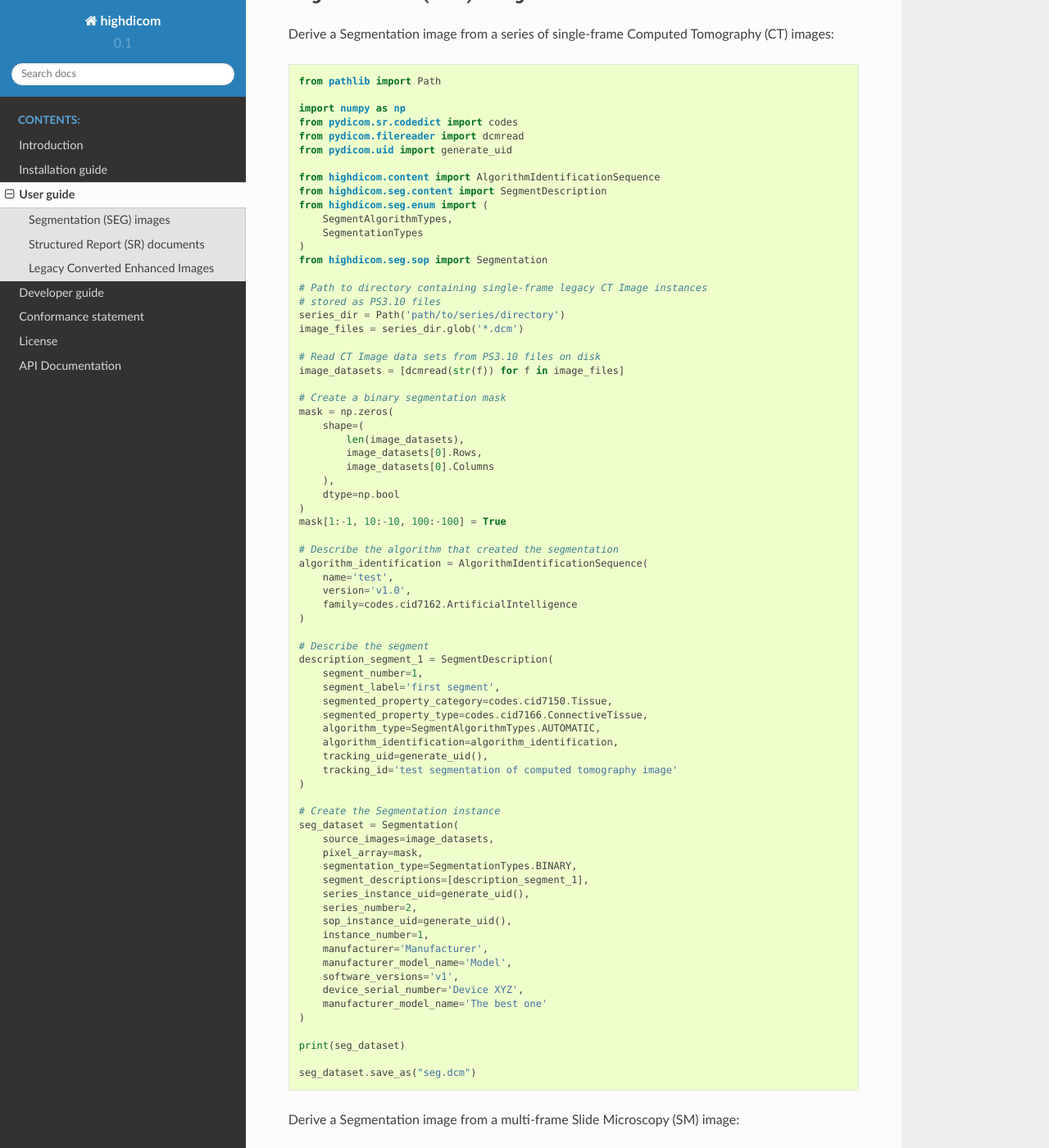
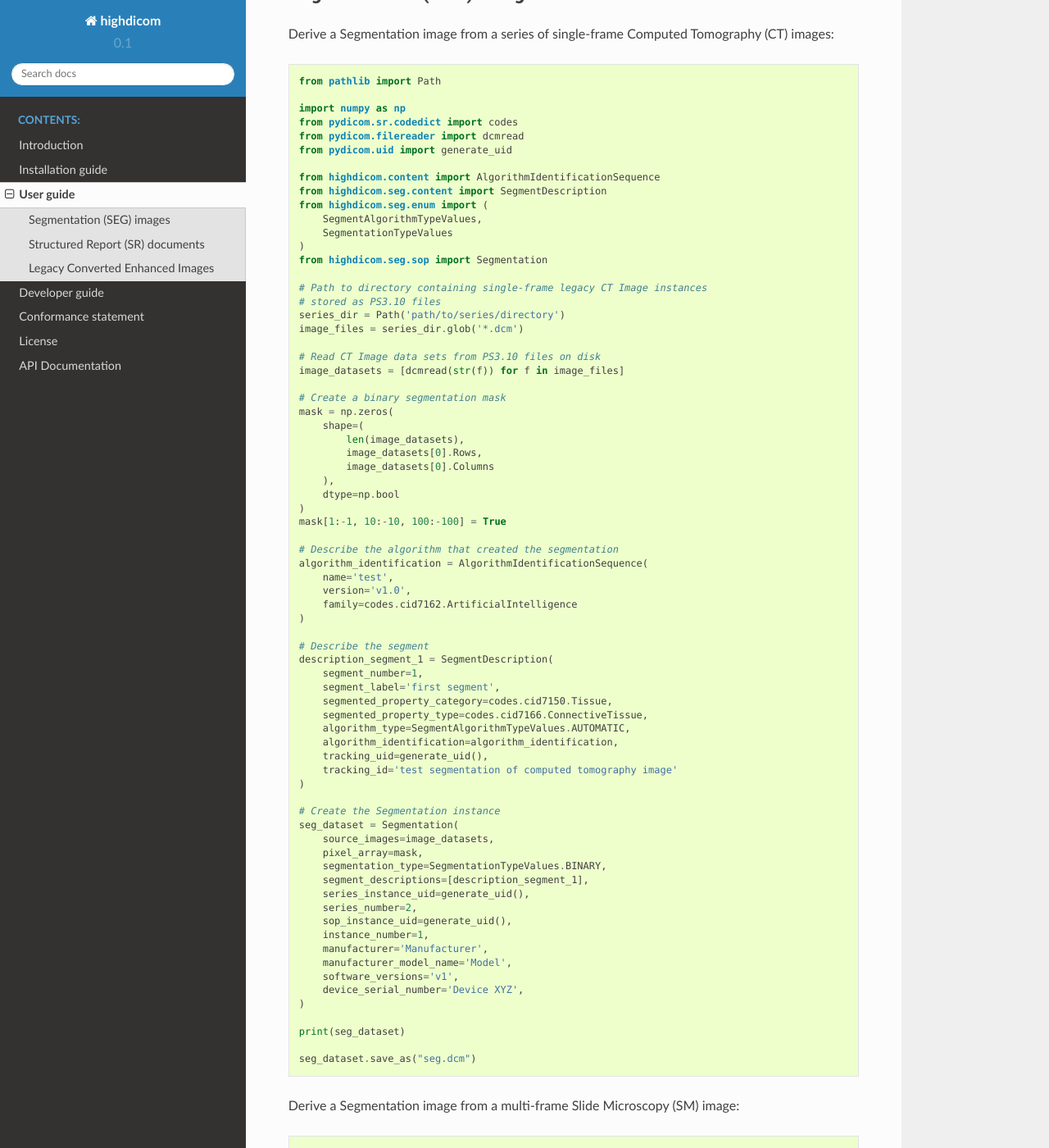
Before and after one commit to ImagingDataCommons/highdicom, a Sphinx documentation site: the page built from docs/usage.rst, in a window 1280 px wide and 1400 px high, scrolled down 235 px. Shown: the whole window at 82% size. Built offline with Sphinx 7.4.7 and the Read the Docs theme 2.0.0, drawn with Linux system fonts in a browser that asks for light colours; some of the changed text lies outside the part shown.

Commit message:
Fixed usage examples

```diff
--- a/docs/usage.rst
+++ b/docs/usage.rst
@@ -25,8 +25,8 @@ Derive a Segmentation image from a series of single-frame Computed Tomography
     from highdicom.content import AlgorithmIdentificationSequence
     from highdicom.seg.content import SegmentDescription
     from highdicom.seg.enum import (
-        SegmentAlgorithmTypes,
-        SegmentationTypes
+        SegmentAlgorithmTypeValues,
+        SegmentationTypeValues
     )
     from highdicom.seg.sop import Segmentation
 
@@ -62,7 +62,7 @@ Derive a Segmentation image from a series of single-frame Computed Tomography
         segment_label='first segment',
         segmented_property_category=codes.cid7150.Tissue,
         segmented_property_type=codes.cid7166.ConnectiveTissue,
-        algorithm_type=SegmentAlgorithmTypes.AUTOMATIC,
+        algorithm_type=SegmentAlgorithmTypeValues.AUTOMATIC,
         algorithm_identification=algorithm_identification,
         tracking_uid=generate_uid(),
         tracking_id='test segmentation of computed tomography image'
@@ -72,7 +72,7 @@ Derive a Segmentation image from a series of single-frame Computed Tomography
     seg_dataset = Segmentation(
         source_images=image_datasets,
         pixel_array=mask,
-        segmentation_type=SegmentationTypes.BINARY,
+        segmentation_type=SegmentationTypeValues.BINARY,
         segment_descriptions=[description_segment_1],
         series_instance_uid=generate_uid(),
         series_number=2,
@@ -82,7 +82,6 @@ Derive a Segmentation image from a series of single-frame Computed Tomography
         manufacturer_model_name='Model',
         software_versions='v1',
         device_serial_number='Device XYZ',
-        manufacturer_model_name='The best one'
     )
 
     print(seg_dataset)
@@ -104,8 +103,8 @@ Derive a Segmentation image from a multi-frame Slide Microscopy (SM) image:
     from highdicom.content import AlgorithmIdentificationSequence
     from highdicom.seg.content import SegmentDescription
     from highdicom.seg.enum import (
-        SegmentAlgorithmTypes,
-        SegmentationTypes
+        SegmentAlgorithmTypeValues,
+        SegmentationTypeValues
     )
     from highdicom.seg.sop import Segmentation
 
@@ -131,7 +130,7 @@ Derive a Segmentation image from a multi-frame Slide Microscopy (SM) image:
         segment_label='first segment',
         segmented_property_category=codes.cid7150.Tissue,
         segmented_property_type=codes.cid7166.ConnectiveTissue,
-        algorithm_type=SegmentAlgorithmTypes.AUTOMATIC,
+        algorithm_type=SegmentAlgorithmTypeValues.AUTOMATIC,
         algorithm_identification=algorithm_identification,
         tracking_uid=generate_uid(),
         tracking_id='test segmentation of slide microscopy image'
@@ -141,7 +140,7 @@ Derive a Segmentation image from a multi-frame Slide Microscopy (SM) image:
     seg_dataset = Segmentation(
         source_images=[image_dataset],
         pixel_array=mask,
-        segmentation_type=SegmentationTypes.BINARY,
+        segmentation_type=SegmentationTypeValues.BINARY,
         segment_descriptions=[description_segment_1],
         series_instance_uid=generate_uid(),
         series_number=2,
```
Also changed, not shown: other parts of docs/usage.rst (+3 -5 lines).
